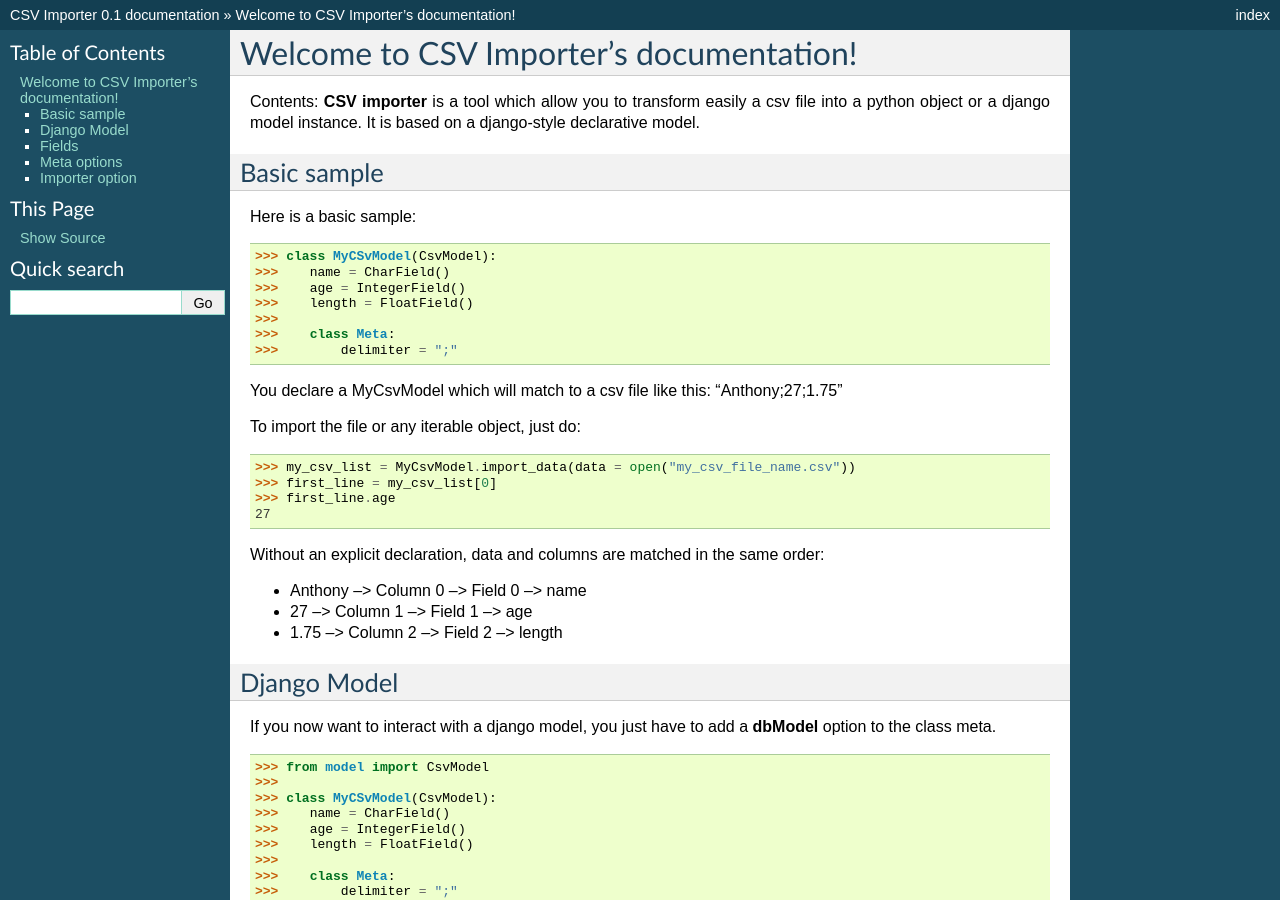
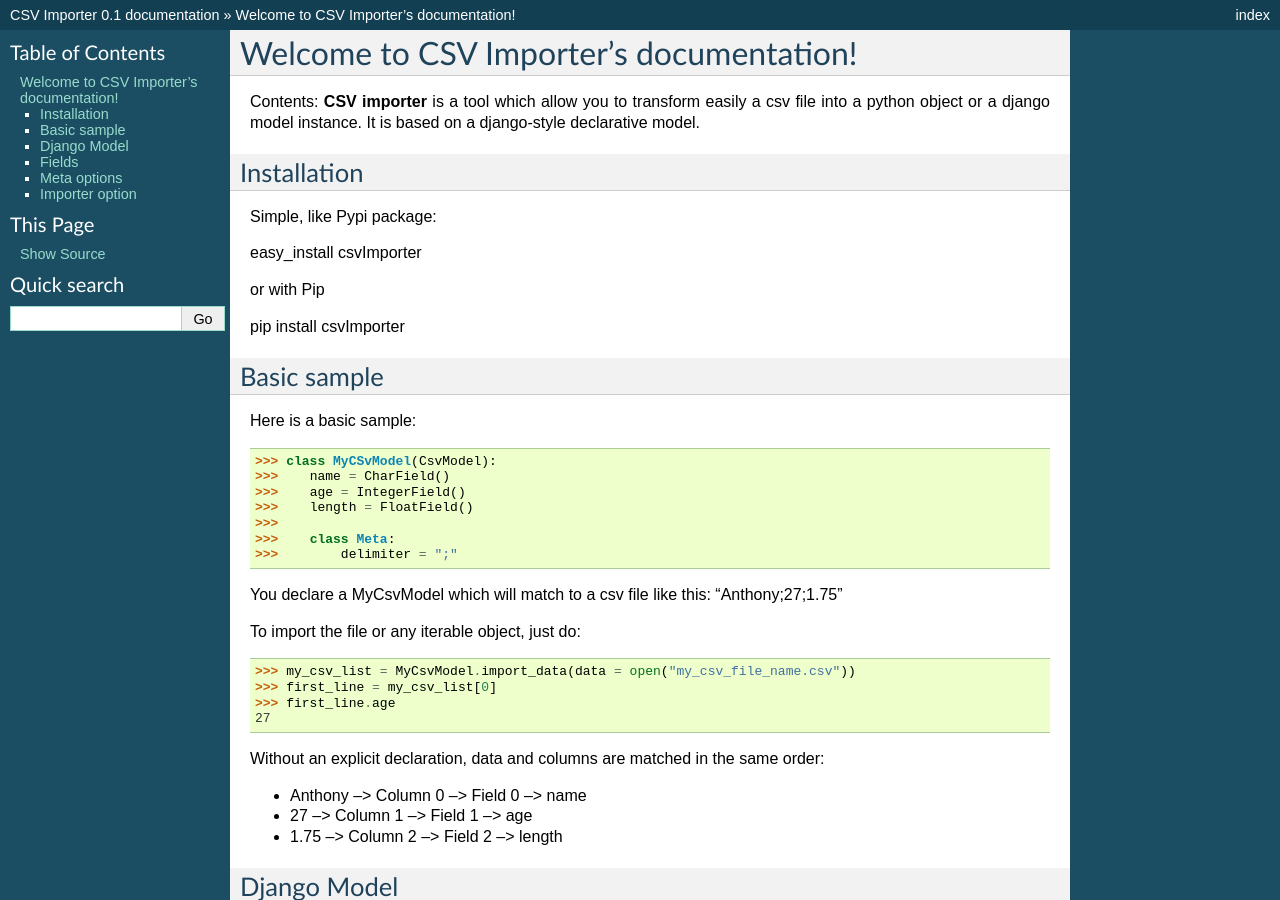
Before and after one commit to anthony-tresontani/django-adaptors, a Sphinx documentation site: the page built from docs/index.rst, in a window 1280 px wide and 900 px high. Built offline with Sphinx 7.4.7, drawn with Linux system fonts in a browser that asks for light colours.

Commit message:
add installation step in dic

```diff
--- a/docs/index.rst
+++ b/docs/index.rst
@@ -12,6 +12,17 @@ It is based on a django-style declarative model.
 
 .. toctree::
    :maxdepth: 2
+
+Installation
+------------
+
+Simple, like Pypi package:
+
+easy_install csvImporter
+
+or with Pip
+
+pip install csvImporter
 
 
 Basic sample
```
